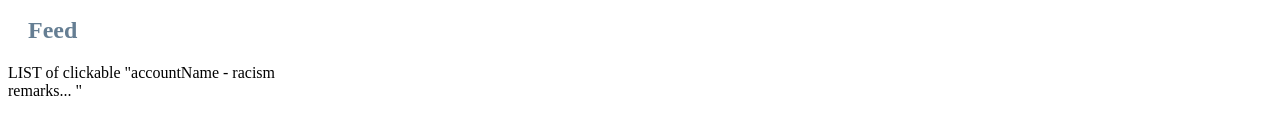
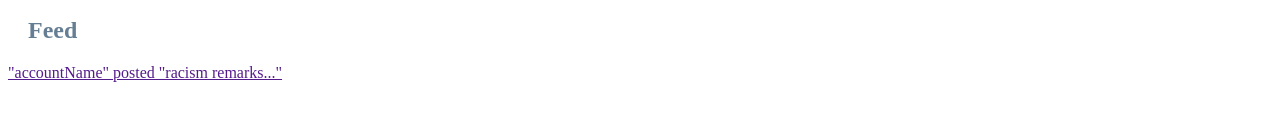
Before and after one commit to ksa37/RacismGuard, a browser extension: page main-feed.html in a window 1280 px wide. Shown: the part 138-272 px from the top of the page. Drawn offline with Linux system fonts and the light colour scheme.

Commit message:
temp commit to show demo to team

```diff
--- a/main-feed.html
+++ b/main-feed.html
@@ -54,7 +54,7 @@
 
     <body style="width: 300px; height: 400px">
         <h2>Feed</h2>
-        <p>LIST of clickable "accountName - racism remarks... "</p>
+        <a href="" id='gotoURL' onclick="gotoURL()">"accountName" posted "racism remarks..."</a>
     <style>
         h2 {
             margin-left:20px;
--- a/main-feed.js
+++ b/main-feed.js
@@ -10,6 +10,14 @@ function signoutPledge() {
 
 }
 
+function gotoURL() {
+
+    chrome.tabs.query({active: true, currentWindow: true}, function(tabs) {
+        var tab = tabs[0];
+        chrome.tabs.update(tab.id, {url: 'http://twitter.com/racismguard/status/1333606092849377280?s=20'});
+    });
+}
+
 //TODO:
 // 1. Show list of "racism remarks" by:
 //   -   Fetch JSON from python server
@@ -20,6 +28,8 @@ function signoutPledge() {
 function main() {
     document.addEventListener('DOMContentLoaded', function () {
         document.getElementById('signoutButton').addEventListener('click', signoutPledge);
+        document.getElementById('gotoURL').addEventListener('click', gotoURL);
+
     });
 }
 
```
